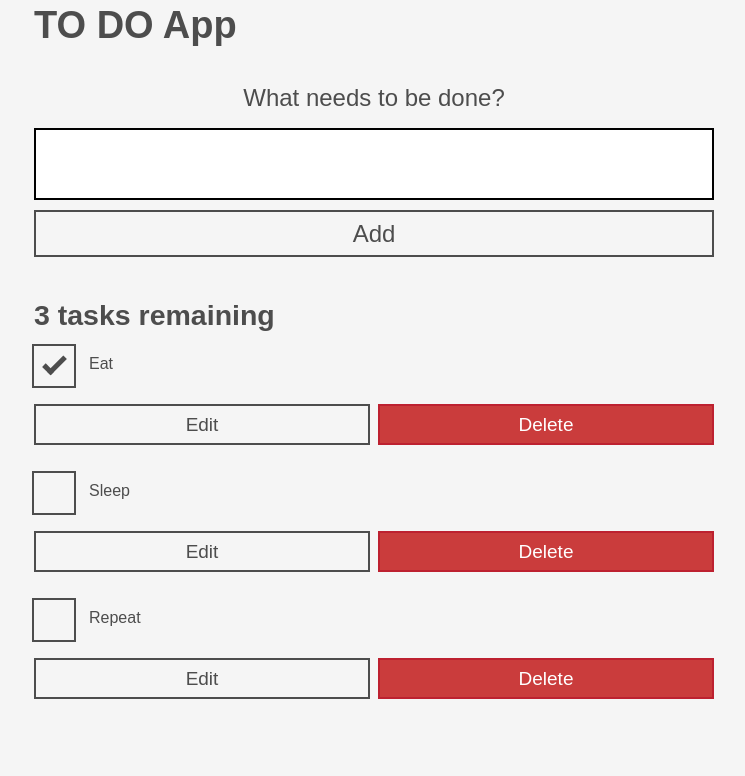
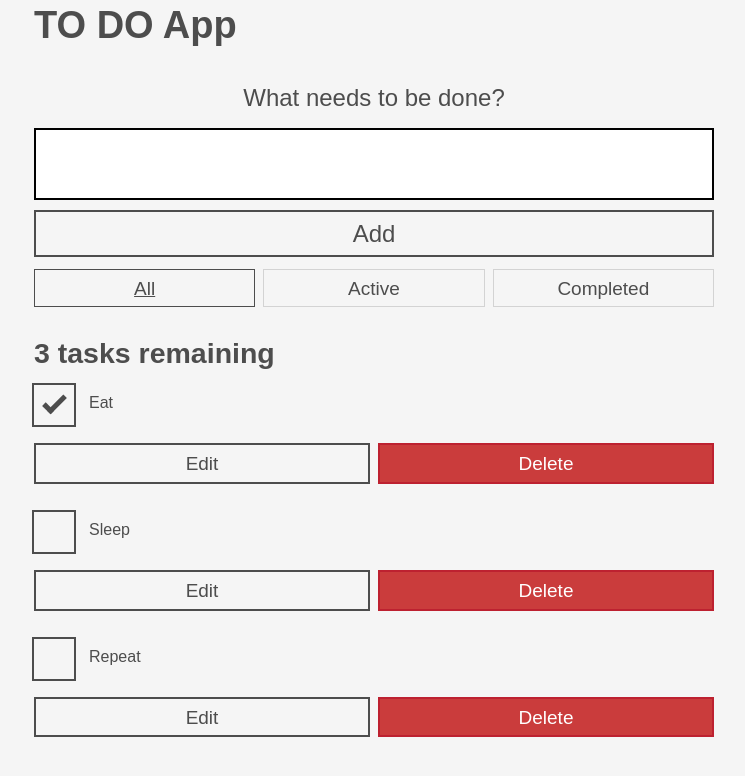
Before and after one commit to GiancarloTomasello/ToDoWithReact, a React (Vite) app: page / in a window 1280 px wide. Shown: the top 776 px of the page, without its empty margins (266-1011 px from the left). Built offline with nearby package versions, Linux system fonts and the light colour scheme.

Commit message:
Fixed issue where filter list was not populating

```diff
--- a/src/App.jsx
+++ b/src/App.jsx
@@ -9,9 +9,9 @@ const FILTER_MAP  = {
     Active: (task) => !task.completed,
     Completed: (task) => task.completed,
 };
+
 const FILTER_NAMES = Object.keys(FILTER_MAP);
 
-console.log(FILTER_NAMES);
 
 function App(props){
     const [tasks, setTasks] = useState(props.tasks);
@@ -65,10 +65,11 @@ function App(props){
     ));
 
 
+    const filterList = FILTER_NAMES.map((name) => {
+        return <FilterButton key={name} name={name} isPressed={name == filter} setFilter={setFilter}/>
+    })
 
-    const filterList = FILTER_NAMES.map((name) => {
-        <FilterButton key={name} name={name} isPressed={name === filter} setFilter={setFilter}/>
-    })
+    console.log(filterList);
 
     const taskNoun = taskList !==1 ? "tasks" : "task";
     const headingText = `${taskList.length} ${taskNoun} remaining`;
```
